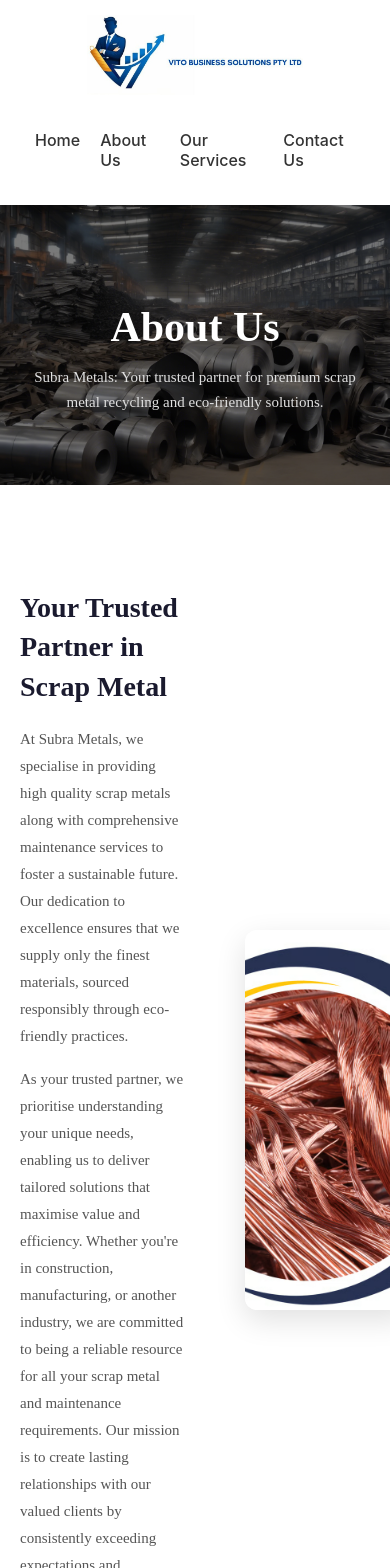
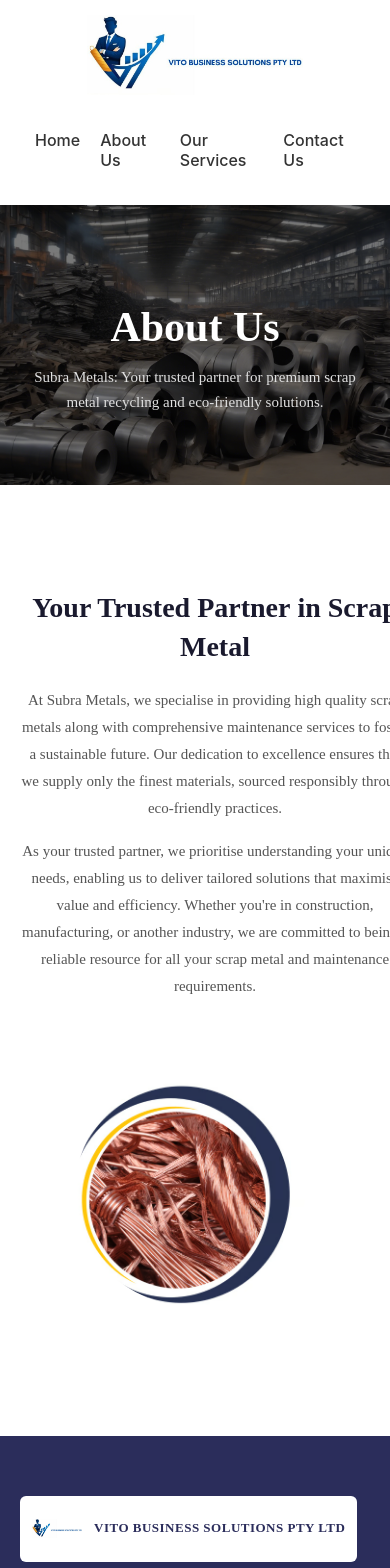
Before and after one commit to Immanuel1111/vito-business, a React (Vite) app in the folder vito/: page /about in a window 390 px wide. Shown: the top 1568 px of the page. Built offline with nearby package versions, Linux system fonts and the light colour scheme.

Commit message:
02 13:09

```diff
--- a/vito/src/pages/Aboutus/About.css
+++ b/vito/src/pages/Aboutus/About.css
@@ -1,6 +1,4 @@
-/* ===========================
-   HERO
-=========================== */
+/* ── Hero ── */
 .about-hero {
   width: 100%;
   height: 280px;
@@ -50,9 +48,7 @@
   line-height: 1.7;
 }
 
-/* ===========================
-   TRUSTED PARTNER
-=========================== */
+/* ── Trusted Partner ── */
 .about-partner {
   width: 100%;
   padding: 80px 20px;
@@ -86,17 +82,77 @@
   margin-bottom: 16px;
 }
 
+/* ── Circular Image with Arcs ── */
 .about-partner-image {
   flex: 1;
   display: flex;
   justify-content: center;
+  align-items: center;
 }
 
-.about-partner-image img {
+/* .circle-frame {
+  position: relative;
+  width: 380px;
+  height: 380px;
+  display: flex;
+  align-items: center;
+  justify-content: center;
+} */
+
+/* Navy blue outer arc */
+/* .arc-navy {
+  position: absolute;
+  inset: 0;
+  border-radius: 50%;
+  border: 14px solid transparent;
+  border-top-color: #2b2d5b;
+  border-right-color: #2b2d5b;
+  transform: rotate(30deg);
+  z-index: 1;
+} */
+
+/* Gold inner arc */
+/* .arc-gold {
+  position: absolute;
+  inset: 10px;
+  border-radius: 50%;
+  border: 8px solid transparent;
+  border-top-color: #f5c518;
+  border-right-color: #f5c518;
+  transform: rotate(30deg);
+  z-index: 2;
+} */
+
+/* Circular image */
+.circle-img {
+  width: 320px;
+  height: 320px;
+  border-radius: 50%;
+  overflow: hidden;
+  position: relative;
+  z-index: 3;
+}
+
+.circle-img img {
   width: 100%;
-  max-width: 460px;
-  height: 380px;
+  height: 100%;
   object-fit: cover;
-  border-radius: 12px;
-  box-shadow: 0 10px 30px rgba(0,0,0,0.12);
 }
+
+/* ── Responsive ── */
+@media (max-width: 900px) {
+  .about-partner-container {
+    flex-direction: column;
+    text-align: center;
+  }
+
+  .circle-frame {
+    width: 280px;
+    height: 280px;
+  }
+
+  .circle-img {
+    width: 230px;
+    height: 230px;
+  }
+}
--- a/vito/src/pages/Aboutus/About.jsx
+++ b/vito/src/pages/Aboutus/About.jsx
@@ -5,13 +5,12 @@
 import aboutHero from "./images/1.webp";
 import partnerImg from "./images/2.avif";
 
-
 const About = () => {
   return (
     <>
       <Navbar />
 
-      {/* ── Hero Banner ── */}
+      {/* Hero Banner */}
       <div className="about-hero">
         <img src={aboutHero} alt="About Hero" className="about-hero-bg" />
         <div className="about-hero-overlay"></div>
@@ -21,7 +20,7 @@
         </div>
       </div>
 
-      {/* ── Trusted Partner ── */}
+      {/* Trusted Partner */}
       <section className="about-partner">
         <div className="about-partner-container">
 
@@ -38,18 +37,24 @@
               enabling us to deliver tailored solutions that maximise value and efficiency.
               Whether you're in construction, manufacturing, or another industry, we are
               committed to being a reliable resource for all your scrap metal and maintenance
-              requirements. Our mission is to create lasting relationships with our valued
-              clients by consistently exceeding expectations and promoting sustainable
-              practices in every project we undertake.
+              requirements.
             </p>
           </div>
 
+          {/* Circular Image with Arc Decoration */}
           <div className="about-partner-image">
-            <img src={partnerImg} alt="Trusted Partner" />
+            <div className="circle-frame">
+              <div className="arc-navy"></div>
+              <div className="arc-gold"></div>
+              <div className="circle-img">
+                <img src={partnerImg} alt="Trusted Partner" />
+              </div>
+            </div>
           </div>
 
         </div>
       </section>
+
       <Footer />
     </>
   );
```
